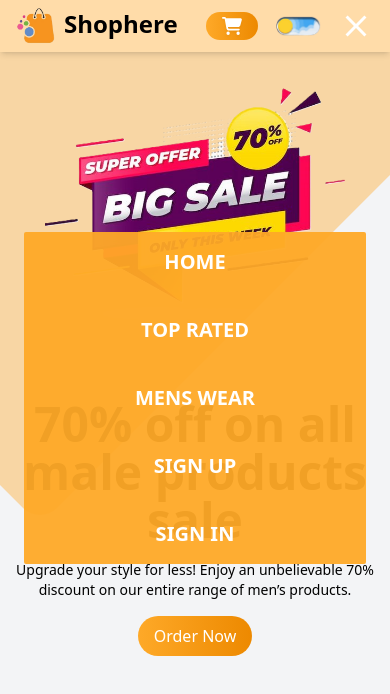
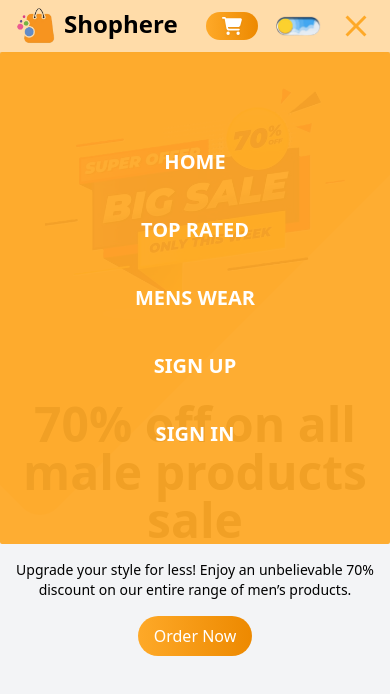
Before and after one commit to Divinejay-001/Shoppy, a React (Vite) app: page / in a window 390 px wide. Both pictures are taken after a click on the element 356 px from the left and 26 px from the top of the page. Shown: the top 694 px of the page. Built offline with nearby package versions, Linux system fonts and the light colour scheme.

Commit message:
mobile menu

```diff
--- a/src/components/Navbar.jsx
+++ b/src/components/Navbar.jsx
@@ -115,9 +115,9 @@ cursor-pointer' />
     {/* Mobile Menu */}
     <div className=' md:hidden ' onClick={()=>setOpen(!open)}>
     {open ? (
-            <IoMdClose className="text-4xl text-white" /> // Render close icon if open
+            <IoMdClose className="text-4xl dark:text-white text-primary" /> // Render close icon if open
           ) : (
-            <GiHamburgerMenu className="text-4xl text-white" /> // Render app icon if closed
+            <GiHamburgerMenu className="text-4xl dark:text-white text-secondary" /> // Render app icon if closed
           )}
           <Responsivemenu open={open}/>
     </div>
--- a/src/components/responsive/Responsivemenu.jsx
+++ b/src/components/responsive/Responsivemenu.jsx
@@ -5,7 +5,7 @@ const Responsivemenu = ({ open }) => {
     <section>
         { open &&(
         <div data-aos='fade-left' className='absolute top-20 left-0 w-full h-screen z-20'>
-         <div className='text-xl  font-semibold uppercase  bg-primary/95 text-white py-4 relative top-32 m-6 rounded-sm'>
+         <div className='text-xl  font-semibold uppercase  bg-primary/95 text-white py-24 relative bottom-7 m-0 rounded-sm'>
               <ul className=' flex flex-col items-center gap-10'>
           <Link to='/' className='inline-block px-4
                             hover:text-primary duration-200'>Home</Link>
```
